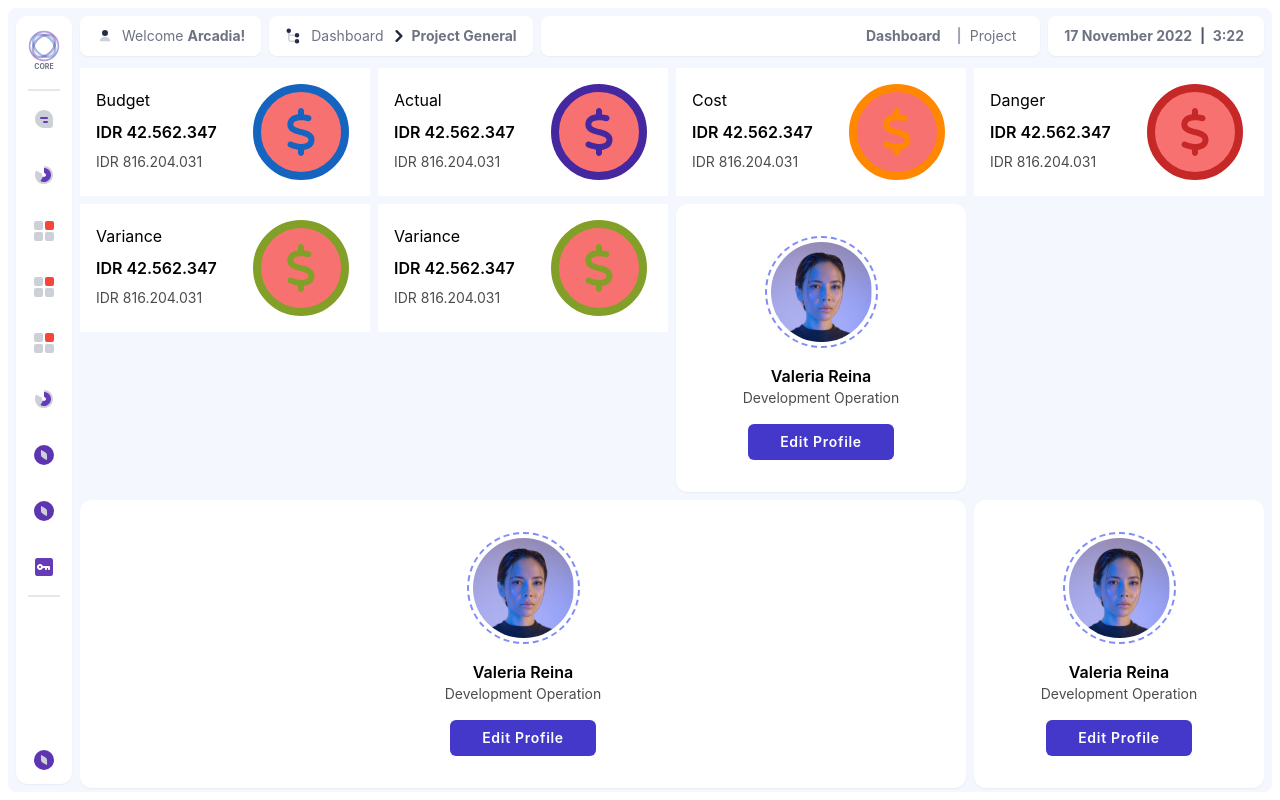
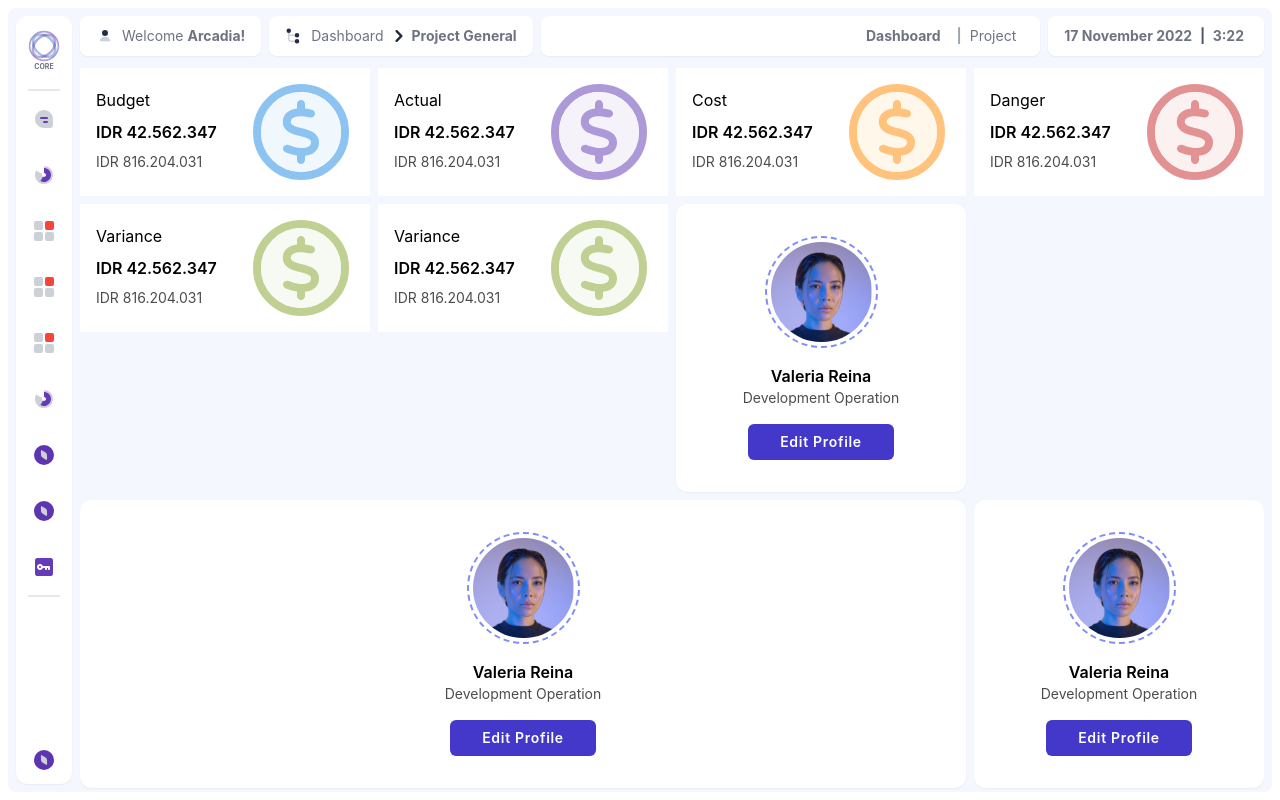
Before and after one commit to praditauniversity/mf-main, a React app: page /#/pmodashboard in a window 1280 px wide. Built offline with nearby package versions, Linux system fonts and the light colour scheme; sample sign-in values are in the browser's storage.

Commit message:
Update Card (Buget, Cost, Etc) color (not yet finished, still minimum visual bug)

```diff
--- a/src/Components/Card/BudgetCard.jsx
+++ b/src/Components/Card/BudgetCard.jsx
@@ -3,7 +3,7 @@ import { FontAwesomeIcon } from "@fortawesome/react-fontawesome";
 import { faDollar } from "@fortawesome/free-solid-svg-icons";
 
 const BudgetCard = (props) => {
-  const { icon, title, description, content, colorIcon, borderColor } = props;
+  const { icon, title, description, content, colorIcon, borderColor, bgcolor } = props;
   return (
     <div className="bg-white flex justify-between mx-auto items-start align-middle flex-row h-32">
       <div className="py-4 px-4">
@@ -11,11 +11,13 @@ const BudgetCard = (props) => {
         <p className="py-1 font-semibold text-md">{description}</p>
         <p className="py-1 opacity-70 text-sm">{content}</p>
       </div>
-      <div className={`border-8 ${borderColor} py-4 px-4 bg-red-400 m-auto w-24 h-24 text-center opacity items-center ${colorIcon}`} style={{ borderRadius: "9999px" }}>
-      {/* <i className={`py-4 px-4 bg-red-400 m-auto w-22 h-22 text-center items-center ${colorIcon}`} style={{ borderRadius: "9999px" }}> */}
-        <FontAwesomeIcon classname="text-center align-middle items-center content-center" icon={faDollar} size="3x" />
-      {/* </i> */}
-      </div>
+        <div className={`text-center items-center border-8 ${borderColor} m-auto w-24 h-24 ${colorIcon} opacity-50`} style={{ borderRadius: "9999px" }}>
+        <div className={`${bgcolor} pt-2 pb-2 text-center items-center`} style={{ borderRadius: "9999px" }}>
+          {/* <i className={`py-4 px-4 bg-red-400 m-auto w-22 h-22 text-center items-center ${colorIcon}`} style={{ borderRadius: "9999px" }}> */}
+          <FontAwesomeIcon classname="text-center align-middle items-center content-center" icon={faDollar} size="4x" />
+          {/* </i> */}
+        </div>
+        </div>
     </div>
   );
 };
--- a/src/Pages/PMODashboard/index.jsx
+++ b/src/Pages/PMODashboard/index.jsx
@@ -6,12 +6,12 @@ import BudgetCard from "../../Components/Card/BudgetCard";
 const PMODashboardPage = () => {
     return (
         <div className="grid grid-cols-3 gap-2 sm:grid-cols-6 lg:grid-cols-9 xl:grid-cols-12 2xl:grid-cols-18 lg:mt-0 mt-4">
-            <div className="col-span-3"> <BudgetCard title="Budget" description="IDR 42.562.347" content="IDR 816.204.031" colorIcon="text-secondary-800" borderColor="border-secondary-800"/> </div>
-            <div className="col-span-3"> <BudgetCard title="Actual" description="IDR 42.562.347" content="IDR 816.204.031" colorIcon="text-primary-800" borderColor="border-primary-800"/> </div>
-            <div className="col-span-3"> <BudgetCard title="Cost" description="IDR 42.562.347" content="IDR 816.204.031" colorIcon="text-orange-dark" borderColor="border-orange-dark"/> </div>
-            <div className="col-span-3"> <BudgetCard title="Danger" description="IDR 42.562.347" content="IDR 816.204.031" colorIcon="text-error-dark" borderColor="border-error-dark"/> </div>
-            <div className="col-span-3"> <BudgetCard title="Variance" description="IDR 42.562.347" content="IDR 816.204.031" colorIcon="text-tertiary-800" borderColor="border-tertiary-800"/> </div>
-            <div className="col-span-3"> <BudgetCard title="Variance" description="IDR 42.562.347" content="IDR 816.204.031" colorIcon="text-tertiary-800" borderColor="border-tertiary-800"/> </div>
+            <div className="col-span-3"> <BudgetCard title="Budget" description="IDR 42.562.347" content="IDR 816.204.031" colorIcon="text-secondary-dark" borderColor="border-secondary-dark" bgcolor="bg-secondary-light"/> </div>
+            <div className="col-span-3"> <BudgetCard title="Actual" description="IDR 42.562.347" content="IDR 816.204.031" colorIcon="text-primary-dark" borderColor="border-primary-dark" bgcolor="bg-primary-light"/> </div>
+            <div className="col-span-3"> <BudgetCard title="Cost" description="IDR 42.562.347" content="IDR 816.204.031" colorIcon="text-orange-dark" borderColor="border-orange-dark" bgcolor="bg-orange-lighter"/> </div>
+            <div className="col-span-3"> <BudgetCard title="Danger" description="IDR 42.562.347" content="IDR 816.204.031" colorIcon="text-error-dark" borderColor="border-error-dark" bgcolor="bg-error-lighter"/> </div>
+            <div className="col-span-3"> <BudgetCard title="Variance" description="IDR 42.562.347" content="IDR 816.204.031" colorIcon="text-tertiary-800" borderColor="border-tertiary-800" bgcolor="bg-tertiary-light"/> </div>
+            <div className="col-span-3"> <BudgetCard title="Variance" description="IDR 42.562.347" content="IDR 816.204.031" colorIcon="text-tertiary-800" borderColor="border-tertiary-800" bgcolor="bg-tertiary-light"/> </div>
             <div className="col-span-3"> <UserCard /> </div>
             <div className="col-span-9"> <UserCard /> </div>
             <div className="col-span-3"> <UserCard /> </div>
--- a/src/Pages/ProjectDashboard/index.jsx
+++ b/src/Pages/ProjectDashboard/index.jsx
@@ -24,11 +24,11 @@ const ProjectDashboardPage = () => {
             {/* should be calendar | row pertama col kedua */}
             <div className="col-span-3 row-span-3"> <UserCard /> </div>
             {/* should be row kedua col pertama */}
-            <div className="col-span-3 row-span-1"> <BudgetCard title="Budget" description="IDR 42.562.347" content="IDR 816.204.031" colorIcon="text-secondary-800" /> </div>
-            <div className="col-span-3 row-span-1"> <BudgetCard title="Actual" description="IDR 42.562.347" content="IDR 816.204.031" colorIcon="text-primary-800" /> </div>
-            <div className="col-span-3 row-span-1"> <BudgetCard title="Cost" description="IDR 42.562.347" content="IDR 816.204.031" colorIcon="text-orange-dark" /> </div>
-            <div className="col-span-3 row-span-1"> <BudgetCard title="Danger" description="IDR 42.562.347" content="IDR 816.204.031" colorIcon="text-error-dark" /> </div>
-            <div className="col-span-3 row-span-1"> <BudgetCard title="Variance" description="IDR 42.562.347" content="IDR 816.204.031" colorIcon="text-tertiary-800" /> </div>
+            <div className="col-span-3 row-span-1"> <BudgetCard title="Budget" description="IDR 42.562.347" content="IDR 816.204.031" colorIcon="text-secondary-800" borderColor="border-secondary-dark" bgcolor="bg-secondary-light" /> </div>
+            <div className="col-span-3 row-span-1"> <BudgetCard title="Actual" description="IDR 42.562.347" content="IDR 816.204.031" colorIcon="text-primary-800" borderColor="border-primary-dark" bgcolor="bg-primary-light"/> </div>
+            <div className="col-span-3 row-span-1"> <BudgetCard title="Cost" description="IDR 42.562.347" content="IDR 816.204.031" colorIcon="text-orange-dark" borderColor="border-orange-dark" bgcolor="bg-orange-lighter"/> </div>
+            <div className="col-span-3 row-span-1"> <BudgetCard title="Danger" description="IDR 42.562.347" content="IDR 816.204.031" colorIcon="text-error-dark" borderColor="border-error-dark" bgcolor="bg-error-lighter"/> </div>
+            <div className="col-span-3 row-span-1"> <BudgetCard title="Variance" description="IDR 42.562.347" content="IDR 816.204.031" colorIcon="text-tertiary-800" borderColor="border-tertiary-800" bgcolor="bg-tertiary-light"/> </div>
             <div className="col-span-6 row-span-1"> <ApexRedialBarChart /> </div>
         </div>
     );
--- a/tailwind.config.js
+++ b/tailwind.config.js
@@ -45,6 +45,7 @@ module.exports = {
         'error': '#DA4747',
         'error-light': '#DD7474',
         'error-dark': '#C62828',
+        'error-lighter': '#F8E5E5',
 
         'orange': '#FDAC42',
         'orange-light': '#FCCC75',
```
